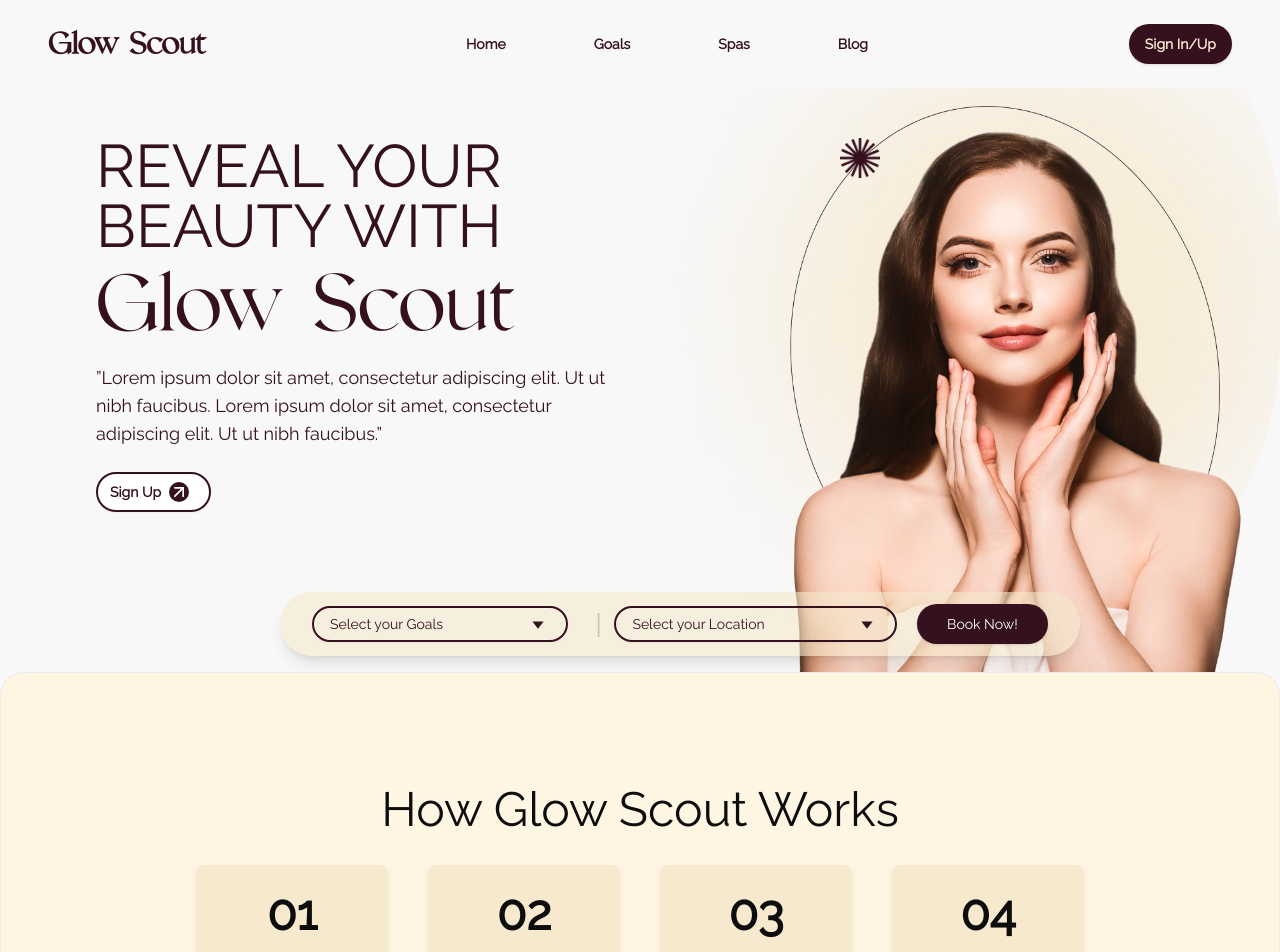
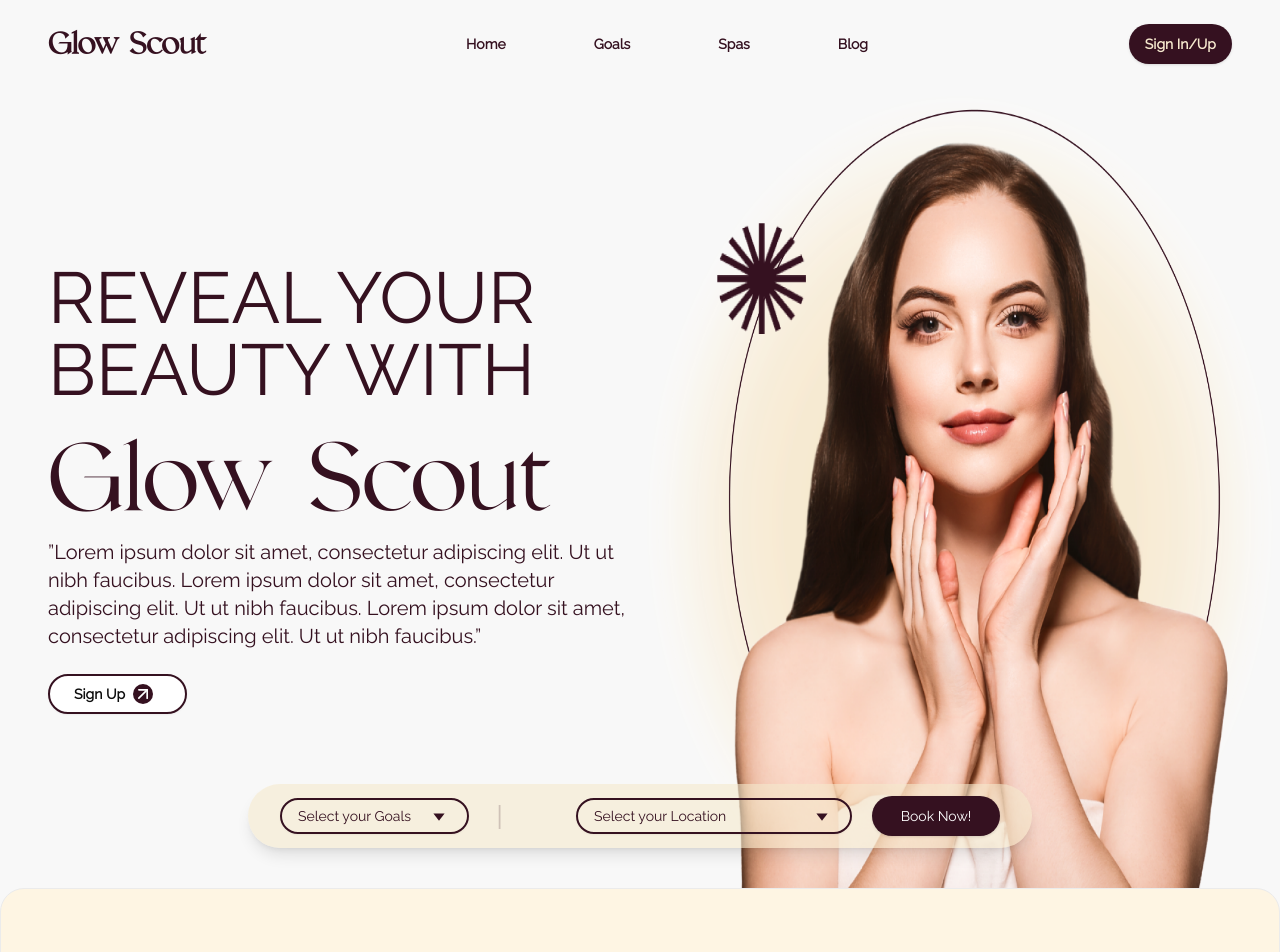
Before and after one commit to TheMODventures/Glow-Scout-Web, a Next.js app: page / in a window 1280 px wide. Shown: the top 952 px of the page. Built offline with nearby package versions, Linux system fonts and the light colour scheme.

Commit message:
created Nav DropDown and responsive all the UI

```diff
--- a/src/components/helper/homeComponet/HeroSection.jsx
+++ b/src/components/helper/homeComponet/HeroSection.jsx
@@ -5,87 +5,49 @@ import { Button } from "@/components/ui/button";
 import { ArrowUpRight } from "lucide-react";
 import BookNow from "@/components/reuseableComponenet/BookNow";
 
-
 const HeroSection = () => {
   return (
-    <div className="home-hero-section">
-    <div className=" dark:bg-zinc-900 pt-12 pb-40 px-6 md:px-14 lg:px-24 flex flex-col md:flex-row items-center justify-between text-darkMahron relative  ">
-      <div className="flex-1  text-left">
-        <h1 className="text-[40px] leading-10 lg:text-6xl font-thin font-raleway text-darkMahron">
+    <div className="relative h-full  lg:h-screen flex flex-col md:flex-row">
+      <div className="flex-1 min-h-max text-center lg:text-left lg:pl-12 flex flex-col justify-center sm:py-20 items-start  px-4 lg:px-0 ">
+        <h1 className="text-4xl text-start md:text-5xl lg:text-6xl xl:text-7xl font-thin font-raleway text-darkMahron mb-4 lg:mb-6">
           REVEAL YOUR <br />
           BEAUTY WITH
         </h1>
-
-        <h2 className="text-6xl md:text-[80px] font-normal mb-2 font-valky leading-[80px] md:leading-[100px]">
+        <h2 className="text-5xl text-start md:text-6xl lg:text-8xl font-normal mb-2 font-valky text-darkMahron leading-tight lg:leading-[100px]">
           Glow Scout
         </h2>
-        <p className="md:text-lg font-normal font-raleway mb-6 pr-4 w-[300px] md:w-auto">
+        <p className="text-base text-start  md:text-lg lg:text-xl font-normal font-raleway mb-6 text-darkMahron ">
           &rdquo;Lorem ipsum dolor sit amet, consectetur adipiscing elit. Ut ut
           nibh faucibus. Lorem ipsum dolor sit amet, consectetur adipiscing
+          elit. Ut ut nibh faucibus. Lorem ipsum dolor sit amet, consectetur adipiscing
           elit. Ut ut nibh faucibus.&rdquo;
         </p>
         <Link href={"auth/user"}>
           <Button
             variant="outline"
             size="lg"
-            className=" rounded-full border-2  font-bold px-3 border-darkMahron"
+            className="rounded-full border-2 font-bold px-6 py-3 border-darkMahron"
           >
             Sign Up
-            <span className="text-sm text-white bg-[#351120]  rounded-full mx-2">
+            <span className="text-sm text-white bg-[#351120] rounded-full mx-2">
               <ArrowUpRight size={20} color="#fff" />
             </span>
           </Button>
         </Link>
       </div>
-      <div className="flex-1 md:flex justify-center rounded-t-full md:justify-end hidden">
-      <Image
-          src="/images/home/frame.png"
+      <div className="w-full md:w-1/2 h-[400px] md:h-[600px] lg:h-auto relative">
+        <Image
+          src="/images/home/Hero.png"
           alt="Woman"
-          className="w-10 absolute top-[50px] right-[400px] z-10 hero-image-3"
-          width={160}
-          height={160}
-        />
-      <Image
-          src="/images/home/circle.png"
-          alt="Woman"
-          className=" w-[430px]  absolute bottom-10 right-[60px] z-10 hero-circle-image"
-          width={460}
-          height={460}
-        />
-        <Image
-          src="/images/home/color-hero.png"
-          alt="Woman"
-          className=" absolute rounded-full bottom-[0px] right-0 z-0"
-          width={660}
-          height={660}
-        />
-        <Image
-          src="/images/home/hero-1.png"
-          alt="Woman"
-          className="absolute  bottom-[0px] right-0 z-10 hero-image"
-          width={600}
-          height={600}
-        />
+          className="w-full h-full"
+          layout="fill"
 
-      </div>
-
-      <div className="flex-1 flex justify-center md:justify-end md:hidden pt-[300px]">
-      <Image
-          src="/images/home/hero-mobile.png"
-          alt="Woman"
-          className=" absolute h-[450px] bottom-[0px]"
-          width={300}
-          height={300}
         />
       </div>
-    <div className="absolute bottom-[20px] md:bottom-4 md:left-[200px] lg:left-[280px] 2xl:left-[600px]  z-20 md:w-[800px] mx-2 md:mx-0 hero-booknow">
-    <BookNow />
+      <div className="absolute bottom-4 lg:bottom-10  left-1/2 transform -translate-x-1/2 z-20 w-full md:max-w-[800px]  px-2">
+        <BookNow />
+      </div>
     </div>
-
-    </div>
-
-
-     </div>
   );
 };
 
--- a/src/components/helper/homeComponet/ScotWorkSection.jsx
+++ b/src/components/helper/homeComponet/ScotWorkSection.jsx
@@ -7,29 +7,29 @@ const ScotWorkSection = () => {
   return (
     <div className=" bg-[#FEF5E3] text-center py-20 rounded-t-3xl border font-raleway">
       <Container>
-        <h2 className="text-6xl md:text-5xl mb-8 mt-8 font-raleway font-thin">
+        <h2 className="text-5xl md:text-4xl mb-8 mt-8 font-raleway font-thin text-darkMahron">
           How Glow Scout Works
         </h2>
         <div className=" px-5 flex flex-col md:flex-row justify-center items-center space-y-4 md:space-y-0 md:space-x-4 gap-6">
           <div className="bg-cream p-6 rounded-lg shadow-md w-full  md:w-48 md:min-h-[400px] flex justify-between md:flex-col bg-[#F6E9CE]">
-            <div className="md:text-5xl text-4xl font-[900]  mb-2">01</div>
-            <div className="text-4xl  font-raleway">Sign Up</div>
+            <div className="md:text-5xl text-4xl font-[900] text-darkMahron mb-2">01</div>
+            <div className="text-4xl text-darkMahron font-raleway">Sign Up</div>
           </div>
           <div className="bg-cream p-6 rounded-lg shadow-md w-full  md:w-48 md:min-h-[400px] flex justify-between md:flex-col items-center bg-[#F6E9CE]">
-            <div className="text-4xl md:text-5xl font-[900]  mb-2">02</div>
-            <div className="text-4xl text-right md:text-center   font-raleway">
+            <div className="text-4xl md:text-5xl font-[900] text-darkMahron mb-2">02</div>
+            <div className="text-4xl text-right md:text-center text-darkMahron  font-raleway">
               Select your Beauty Goals
             </div>
           </div>
           <div className="bg-cream p-6 rounded-lg shadow-md w-full  md:w-48 md:min-h-[400px] flex justify-between md:flex-col items-center bg-[#F6E9CE]">
-            <div className="text-4xl md:text-5xl font-[900]  mb-2">03</div>
-            <div className="text-4xl text-right md:text-center  font-raleway">
+            <div className="text-4xl md:text-5xl font-[900] text-darkMahron mb-2">03</div>
+            <div className="text-4xl text-right md:text-center text-darkMahron font-raleway">
               Select Treatment
             </div>
           </div>
           <div className="bg-cream p-6 rounded-lg shadow-md w-full  md:w-48 md:min-h-[400px] flex justify-between md:flex-col bg-[#F6E9CE]">
-            <div className="text-4xl md:text-5xl font-[900]  mb-2">04</div>
-            <div className="text-4xl  font-raleway">
+            <div className="text-4xl md:text-5xl font-[900] text-darkMahron mb-2">04</div>
+            <div className="text-4xl text-darkMahron  font-raleway">
               Select Spa
             </div>
           </div>
--- a/src/components/reuseableComponenet/ClientTestimonials.jsx
+++ b/src/components/reuseableComponenet/ClientTestimonials.jsx
@@ -9,7 +9,7 @@ import {
   CarouselItem,
   CarouselNext,
   CarouselPrevious,
-  CarouselDots
+  CarouselDots,
 } from "@/components/ui/carousel";
 import Autoplay from "embla-carousel-autoplay";
 
@@ -55,7 +55,10 @@ const ClientTestimonials = () => {
   return (
     <div className="mx-auto py-40  font-raleway bg-[#FEF5E3]">
       <div className="text-center">
-        <h2 className="text-2xl md:text-[40px]">Client’s Testimonials</h2>
+        <h2 className="text-4xl text-darkMahron md:text-[40px]">Client’s Testimonials</h2>
+        <p className="text-lg md:text-base text-darkMahron py-5 text-center px-4">
+          Lorem ipsum dolor sit amet consectetur, adipisicing elit a quis.
+        </p>
       </div>
 
       <div className="pt-20 container flex flex-col items-center">
@@ -69,26 +72,26 @@ const ClientTestimonials = () => {
           <CarouselContent>
             {testimonials.map((testimonial, index) => (
               <CarouselItem key={index}>
-                <div className="flex flex-col md:flex-row justify-center items-center gap-5">
-                  <div>
+                <div className="flex flex-row justify-center items-center gap-5">
+                  <div className="">
                     <Image
                       src={testimonial.image}
                       alt="testimonial"
                       width={250}
                       height={350}
-                      className="w-60 h-96"
+                      className="object-cover"
                     />
                   </div>
                   <div className="p-6">
-                    <h3 className=" text-[#351120] text-4xl font-bold pb-3">
+                    <h3 className=" text-[#351120] text-3xl md:text-4xl font-bold pb-3">
                       {testimonial.name}
                     </h3>
-                    <p className="py-3 w-[300px] text-xl">
+                    <p className="py-3 w-[300px] text-sm md:text-xl">
                       {testimonial.review}
                     </p>
                     <div>
                       <div className="relative">
-                        <div className="flex gap-2 text-xl">
+                        <div className="flex gap-2 text-lg md:text-xl">
                           {Array.from({ length: 5 }, (_, index) => (
                             <Star
                               fill="#111"
@@ -109,10 +112,11 @@ const ClientTestimonials = () => {
               </CarouselItem>
             ))}
           </CarouselContent>
-
-          <CarouselPrevious />
-          <CarouselNext />
-          <CarouselDots/>
+          <div className="hidden md:block">
+            <CarouselPrevious />
+            <CarouselNext />
+          </div>
+          <CarouselDots />
         </Carousel>
       </div>
     </div>
--- a/src/components/reuseableComponenet/FormSelect.jsx
+++ b/src/components/reuseableComponenet/FormSelect.jsx
@@ -15,7 +15,7 @@ import {
   FormMessage,
 } from "@/components/ui/form";
 
-const FilterSelect = ({ selectItems, placeholder, Control , name ,customClass}) => {
+const FilterSelect = ({ selectItems, placeholder, Control , name }) => {
   return (
     <FormField
       control={Control}
@@ -23,7 +23,7 @@ const FilterSelect = ({ selectItems, placeholder, Control , name ,customClass})
       render={({ field }) => (
         <FormItem>
           <Select onValueChange={field.onChange}>
-            <FormControl className={`border-2 border-darkMahron text-darkMahron py-2 px-4  rounded-full mb-4 md:mb-0 md:mr-4 ${customClass}`}>
+            <FormControl className={`border-2 border-darkMahron text-darkMahron py-2 px-4  rounded-full mb-4 md:mb-0 md:mr-4 `}>
               <SelectTrigger>
                 <SelectValue placeholder={placeholder} className="selectinputvalue" />
               </SelectTrigger>
--- a/src/components/reuseableComponenet/Header.jsx
+++ b/src/components/reuseableComponenet/Header.jsx
@@ -9,31 +9,30 @@ import { useState } from "react";
 
 const Header = () => {
   const [currentUser, setCurrentUser] = useState(false);
+  const [isDropdownOpen, setIsDropdownOpen] = useState(false);
+
   const routes = [
-    {
-      href: "/",
-      label: "Home",
-    },
-    {
-      href: "/goals",
-      label: "Goals",
-    },
-    {
-      href: "/spas",
-      label: "Spas",
-    },
-    {
-      href: "/blog",
-      label: "Blog",
-    },
+    { href: "/", label: "Home" },
+    { href: "/goals", label: "Goals" },
+    { href: "/spas", label: "Spas" },
+    { href: "/blog", label: "Blog" },
   ];
+
+  const dropDownData = [
+    { href: "/auth/user", label: "SignUp" },
+    { href: "/auth/login", label: "SignIn" },
+  ];
+
+  const toggleDropdown = () => {
+    setIsDropdownOpen(!isDropdownOpen);
+  };
 
   return (
     <header className="sm:flex sm:justify-between py-3 px-4 bg-[#F8F8F8]">
       <div className="relative px-4 sm:px-6 lg:px-8 flex h-16 items-center justify-between w-full z-50">
         <div className="flex items-center">
           <Link href="/" className="ml-4 lg:ml-0">
-            <h1 className="text-xl md:text-3xl  font-valky text-[#351120] font-bold	">
+            <h1 className="text-xl md:text-3xl font-valky text-[#351120] font-bold">
               Glow Scout
             </h1>
           </Link>
@@ -45,7 +44,7 @@ const Header = () => {
               <Button asChild variant="ghost" key={i} size="lg">
                 <Link
                   href={route.href}
-                  className="font-raleway text-[#351120] font-bold text-lg "
+                  className="font-raleway text-[#351120] font-bold text-lg"
                 >
                   {route.label}
                 </Link>
@@ -53,20 +52,44 @@ const Header = () => {
             ))}
           </nav>
         </div>
+
         <div className="flex">
           {currentUser ? (
             <ProfileButton />
           ) : (
+            <div className="relative">
               <Button
-              type="submit"
+                type="button"
                 variant="myCustom"
                 size="lg"
-              className=" hidden md:block rounded-full font-raleway text-[#F6E9CE] px-4 font-black	"
+                className="hidden md:block rounded-full font-raleway text-[#F6E9CE] px-4 font-black"
                 aria-label="login"
+                onClick={toggleDropdown}
               >
-              <Link href="/auth/user">Sign In/Up</Link>
+                Sign In/Up
               </Button>
+
+              {isDropdownOpen && (
+                <div className="absolute right-0 mt-2 w-48 bg-white rounded-lg shadow-md overflow-hidden">
+                  <div className="px-2 py-4">
+                    <h2 className="pl-3 text-xl font-bold border-b-2 border-darkMahron text-darkMahron pb-2">
+                      Sign In/Up
+                    </h2>
+                    {dropDownData.map((item, i) => (
+                      <div key={i} className="mt-4">
+                        <Link href={item.href}>
+                          <button className="w-full text-start px-4 py-2 text-sm text-darkMahron bg-transparent shadow-none hover:ring-0 hover:rounded-xl hover:bg-gray-100 focus:outline-none">
+                            {item.label}
+                          </button>
+                        </Link>
+                      </div>
+                    ))}
+                  </div>
+                </div>
               )}
+            </div>
+          )}
+
           <Sheet>
             <SheetTrigger>
               <Menu className="h-6 md:hidden w-6" />
```
Also changed, not shown: public/images/home/Hero.png (added). Lines whose indentation alone changed are shown as unchanged.
